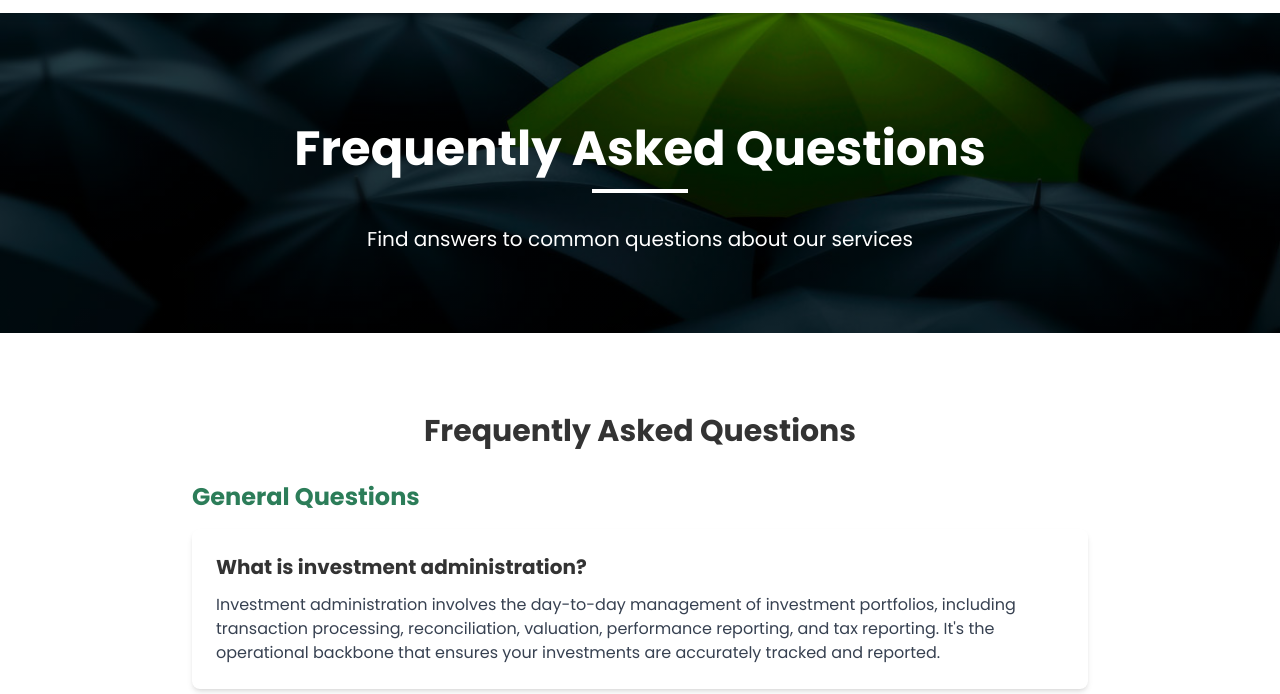
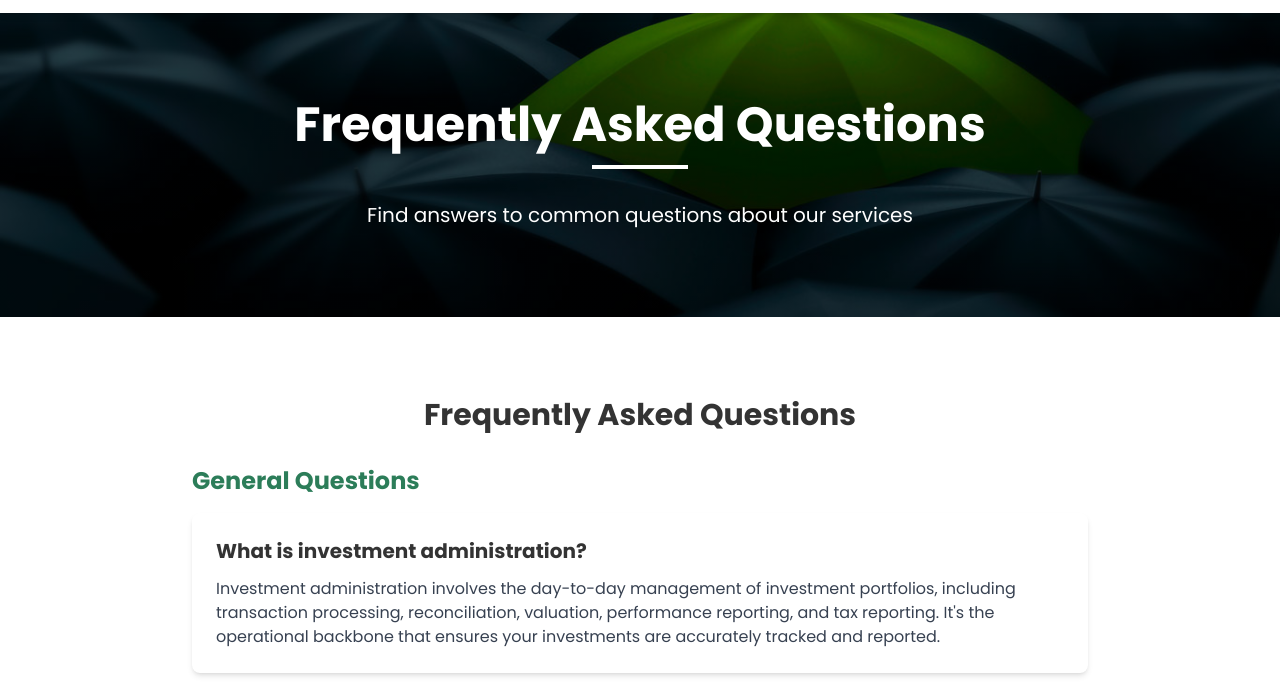
Before and after one commit to markma27/PortfolioGuardian, a website: page faq.html in a window 1280 px wide. Shown: the part 83-777 px from the top of the page. Drawn offline with nearby package versions, Linux system fonts and the light colour scheme.

Commit message:
Adjust main section background image size in all other pages

```diff
--- a/faq.html
+++ b/faq.html
@@ -69,7 +69,7 @@
         </div>
     </header>
 
-    <section class="pt-32 flex items-center justify-center min-h-[50vh] bg-cover bg-center" style="background-image: linear-gradient(rgba(0, 0, 0, 0.6), rgba(0, 0, 0, 0.6)), url('images/banner.jpg');">
+    <section class="pt-24 flex items-center justify-center min-h-[50vh] bg-cover bg-center" style="background-image: linear-gradient(rgba(0, 0, 0, 0.6), rgba(0, 0, 0, 0.6)), url('images/banner.jpg');">
         <div class="container mx-auto px-4 text-center py-20 fade-in">
             <h1 class="text-4xl md:text-5xl font-bold mb-4 text-white">Frequently Asked Questions</h1>
             <div class="w-24 h-1 bg-white mx-auto mb-8"></div>
```
Also changed, not shown: contact.html (+1 -1 lines), services.html (+1 -1 lines), team.html (+1 -1 lines), why-us.html (+1 -1 lines), css/styles.css.
